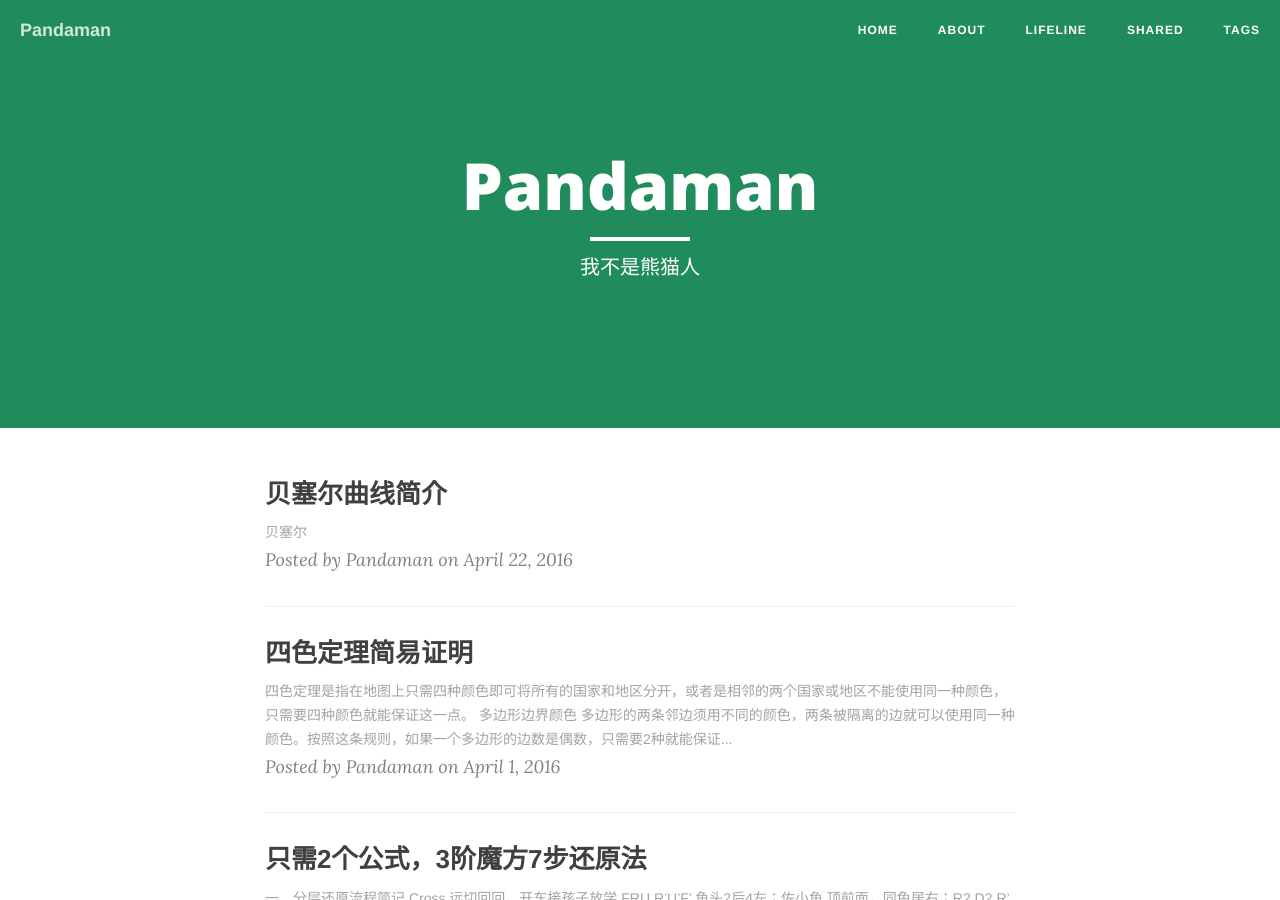
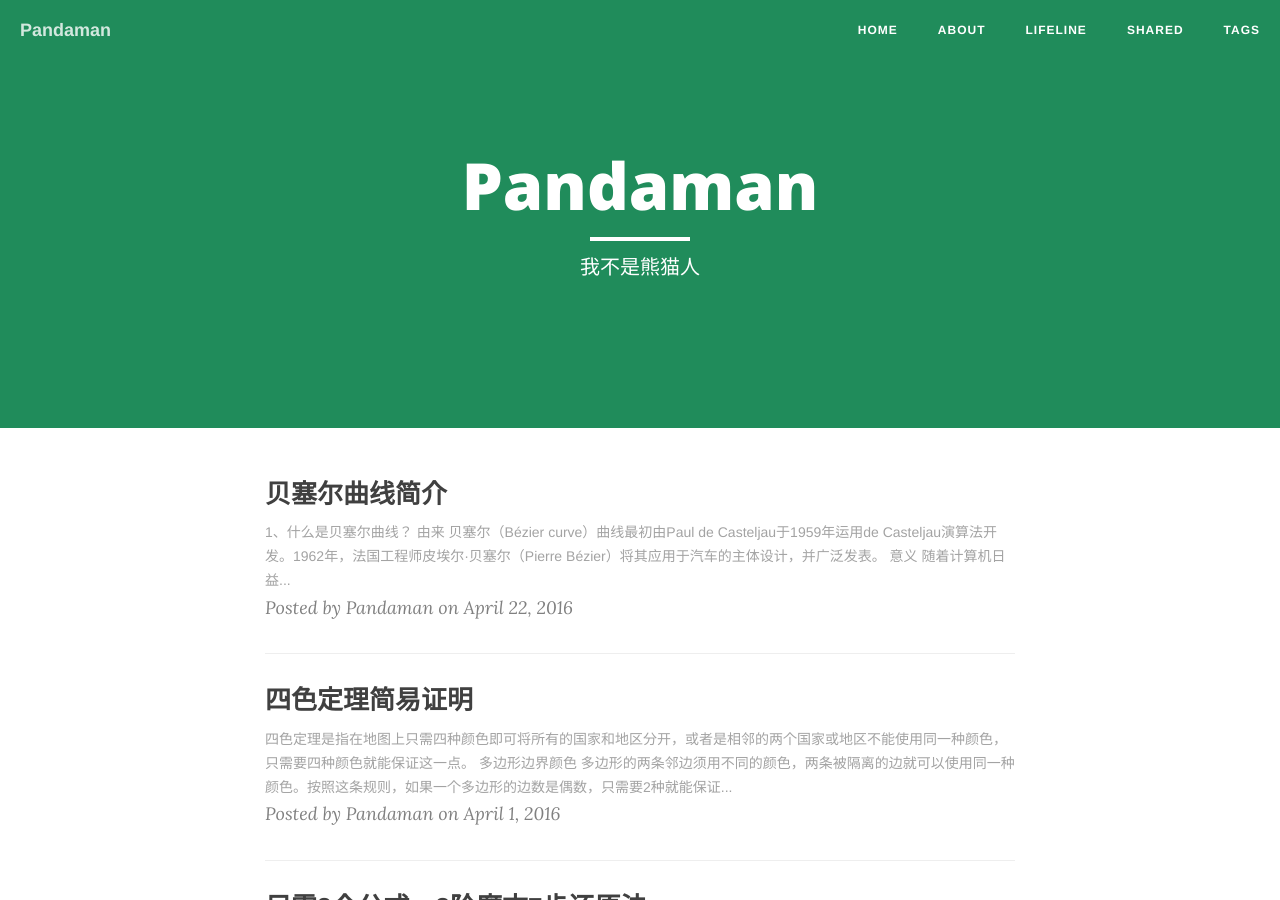
Before and after one commit to ceares/ceares.github.io, a Jekyll site: the page built from index.html, in a window 1280 px wide and 900 px high. Built offline with Jekyll 4.4.1, drawn with Linux system fonts in a browser that asks for light colours; nearby versions of some CDN libraries; formulas are drawn with MathJax 3; the list of posts is cut into pages by our own code.

Commit message:
from sp3

```diff
--- a/_posts/2016-4-22-bazier.md
+++ b/_posts/2016-4-22-bazier.md
@@ -7,4 +7,37 @@ tags: [matlab,数学,算法]
 description: 贝塞尔曲线
 ---
 
-# 贝塞尔
+# 1、什么是贝塞尔曲线？
+
+
+### 由来
+
+贝塞尔（Bézier curve）曲线最初由Paul de Casteljau于1959年运用de Casteljau演算法开发。1962年，法国工程师皮埃尔·贝塞尔（Pierre Bézier）将其应用于汽车的主体设计，并广泛发表。
+
+### 意义
+
+随着计算机日益普及，常常需要在电脑绘制图形，如果采用鼠绘的方式无疑很难绘制出满意的图形。众所周知：
+
+- 线段：给定起点与终点的坐标，就能确定唯一的一条线段；
+- 圆（椭圆）：给定圆心坐标和半径大小，就可以通过方程计算出圆周上每一点的坐标；
+- 矩形：给定对角点的坐标，也可以顺利求出四条边上的所有点。
+
+那么，除了抛物线等规则的曲线，普通的曲线该如何在电脑上描述呢？
+
+这就是贝塞尔曲线诞生的意义。
+
+# 2、如何绘制一条曲线？
+
+首先来看三幅动图：
+
+![bazier2](http://7xrrbc.com1.z0.glb.clouddn.com/bazier1.git)
+
+![bazier3](http://7xrrbc.com1.z0.glb.clouddn.com/bazier2.git)
+
+![bazier4](http://7xrrbc.com1.z0.glb.clouddn.com/bazier3.git)
+
+可以看到，贝塞尔曲线由三类点来描述：
+
+1. 一个曲线的__起点__；
+2. 一个曲线的__终点__；
+3. 若干个曲线的__控制点__。
```
